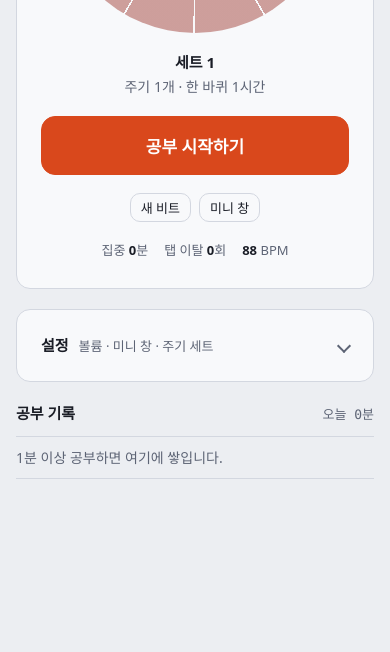
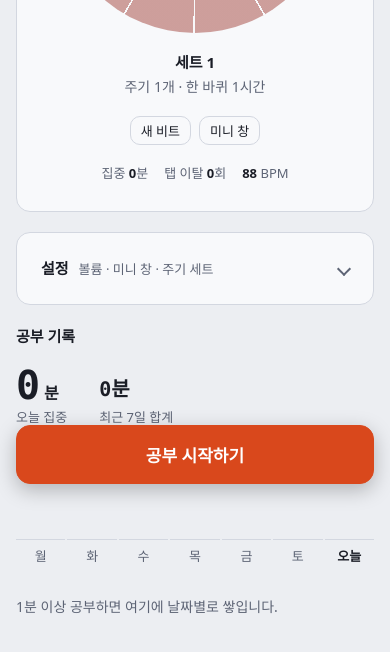
Before and after one commit to syeonggwang040/focus-drum, a plain HTML site: page index.html in a window 390 px wide. Shown: the part 348-1000 px from the top of the page. Before the commit the page ends 875 px from the top, so only its background shows below. Drawn offline with nearby package versions, Linux system fonts and the light colour scheme; a web font is replaced by a local one.

Commit message:
UI 3단계: 오늘 합계·최근 7일 그래프, 날짜별 기록, 단축키, 모바일 하단 버튼
- 오늘 집중 분과 최근 7일 합계, 7일 막대그래프(오늘 강조, 막대별 툴팁)
- 기록을 날짜별로 묶고 날짜별 합계 표시
- 스페이스바로 시작·끝내기
- 모바일에서 시작 버튼을 화면 하단에 고정

Co-Authored-By: Claude Opus 5.5 <noreply@anthropic.com>

```diff
--- a/index.html
+++ b/index.html
@@ -2,7 +2,7 @@
 <html lang="ko">
 <head>
 <meta charset="utf-8">
-<meta name="viewport" content="width=device-width, initial-scale=1">
+<meta name="viewport" content="width=device-width, initial-scale=1, viewport-fit=cover">
 <title>집중 드럼</title>
 <link rel="preconnect" href="https://fonts.googleapis.com">
 <link rel="stylesheet" href="https://fonts.googleapis.com/css2?family=Martian+Mono:wght@400;600&family=IBM+Plex+Sans+KR:wght@400;600&display=swap">
@@ -44,6 +44,11 @@ h2{font-size:15px;margin:0}
 button{font:600 15px var(--body);border-radius:10px;padding:12px 20px;cursor:pointer;border:1px solid var(--line);background:transparent;color:var(--fg)}
 button.primary{background:var(--accent);border-color:var(--accent);color:#fff}
 button.big{width:min(100%,320px);padding:16px;font-size:17px;border-radius:14px}
+/* 모바일: 시작 버튼을 엄지가 닿는 화면 하단에 고정 */
+@media (max-width:600px){
+  button.big{position:fixed;left:16px;right:16px;bottom:calc(12px + env(safe-area-inset-bottom,0px));width:auto;z-index:5;box-shadow:0 6px 20px rgba(0,0,0,.25)}
+  .wrap{padding-bottom:110px}
+}
 button:focus-visible,input:focus-visible{outline:2px solid var(--step);outline-offset:2px}
 .aux{display:flex;gap:8px;flex-wrap:wrap;justify-content:center}
 .stats{font-size:13px;color:var(--muted);display:flex;gap:16px;flex-wrap:wrap;justify-content:center;font-variant-numeric:tabular-nums}
@@ -56,9 +61,28 @@ button:focus-visible,input:focus-visible{outline:2px solid var(--step);outline-o
 .cell{width:12px;height:12px;border-radius:2px;background:var(--step-dim)}
 .cell.on{background:var(--step)}
 .cell.now{outline:1.5px solid var(--accent);outline-offset:1px}
-.log{display:grid;gap:10px}
-.log header{display:flex;justify-content:space-between;align-items:baseline;gap:12px}
-#today{font-family:var(--display);font-size:13px;color:var(--muted)}
+.log{display:grid;gap:16px}
+.summary{display:flex;gap:32px;align-items:flex-end;flex-wrap:wrap}
+.summary>div{display:grid;gap:2px}
+.big-num{font-family:var(--display);font-size:40px;font-weight:600;line-height:1;font-variant-numeric:tabular-nums}
+.big-num small{font-family:var(--body);font-size:16px;margin-left:4px}
+.mid-num{font-family:var(--display);font-size:20px;font-weight:600;font-variant-numeric:tabular-nums}
+.cap{font-size:13px;color:var(--muted)}
+/* 최근 7일 막대: 단일 계열(집중 분), 오늘만 진하게 + 값 라벨, 나머지는 툴팁 */
+.week{display:grid;grid-template-columns:repeat(7,minmax(0,1fr));gap:2px}
+.day{position:relative;display:grid;gap:6px;justify-items:center;border-radius:6px;outline-offset:2px}
+.col{height:96px;width:100%;display:flex;flex-direction:column;justify-content:flex-end;align-items:center;gap:4px;border-bottom:1px solid var(--line)}
+.bar{width:min(28px,70%);border-radius:4px 4px 0 0;background:color-mix(in srgb,var(--accent) 55%,var(--panel))}
+.today .bar{background:var(--accent)}
+.v{font-size:13px;font-weight:600;font-variant-numeric:tabular-nums}
+.d{font-size:13px;color:var(--muted)} .today .d{color:var(--fg);font-weight:600}
+.day:hover::before,.day:focus-visible::before{content:attr(data-tip);position:absolute;bottom:calc(100% + 4px);left:50%;transform:translateX(-50%);
+  white-space:nowrap;background:var(--fg);color:var(--bg);font-size:13px;padding:3px 8px;border-radius:6px;z-index:2;pointer-events:none}
+.day.l::before{left:0;transform:none} .day.r::before{left:auto;right:0;transform:none}
+.day:focus-visible{outline:2px solid var(--step)}
+#list{display:grid;gap:16px}
+#list h3{display:flex;justify-content:space-between;font-size:14px;margin:0 0 4px}
+#list h3 span{font-weight:400;color:var(--muted);font-variant-numeric:tabular-nums}
 ol{list-style:none;margin:0;padding:0;border-top:1px solid var(--line)}
 li{display:flex;justify-content:space-between;gap:12px;padding:10px 0;border-bottom:1px solid var(--line);font-variant-numeric:tabular-nums}
 li small{color:var(--muted)}
@@ -127,8 +151,13 @@ button:disabled{cursor:default;opacity:.5}
     </div>
   </details>
   <section class="log">
-    <header><h2>공부 기록</h2><span id="today">오늘 0분</span></header>
-    <ol id="list"></ol>
+    <h2>공부 기록</h2>
+    <div class="summary">
+      <div><span class="big-num"><span id="todayMin">0</span><small>분</small></span><span class="cap">오늘 집중</span></div>
+      <div><span class="mid-num" id="weekMin">0분</span><span class="cap">최근 7일 합계</span></div>
+    </div>
+    <div class="week" id="week" role="list" aria-label="최근 7일 집중 시간"></div>
+    <div id="list"></div>
   </section>
 </main>
 
@@ -361,14 +390,34 @@ const fmt = ms => { const s = Math.ceil(ms / 1000); return `${String(Math.floor(
 function load() { try { return JSON.parse(localStorage.getItem(KEY)) || []; } catch { return []; } }
 function save(list) { try { localStorage.setItem(KEY, JSON.stringify(list)); } catch {} }
 
+const DAY = ['일', '월', '화', '수', '목', '금', '토'];
+const dayKey = t => new Date(t).toDateString();
+const dayName = d => `${d.getMonth() + 1}/${d.getDate()} (${DAY[d.getDay()]})`;
 function renderLog() {
-  const list = load(), today = new Date().toDateString();
-  const mins = list.filter(s => new Date(s.start).toDateString() === today).reduce((a, s) => a + s.ms, 0) / 60000;
-  $('today').textContent = `오늘 ${Math.floor(mins)}분`;
-  $('list').innerHTML = list.length ? list.slice(-10).reverse().map(s => {
-    const d = new Date(s.start);
-    return `<li><span>${d.getMonth() + 1}/${d.getDate()} ${String(d.getHours()).padStart(2, '0')}:${String(d.getMinutes()).padStart(2, '0')}</span><span>${Math.round(s.ms / 60000)}분 <small>${s.set ? `· ${esc(s.set)} ` : ''}${s.rounds != null ? `· 집중 ${s.rounds}회 ` : ''}· 이탈 ${s.leaves}회</small></span></li>`;
-  }).join('') : '<li class="empty">1분 이상 공부하면 여기에 쌓입니다.</li>';
+  const list = load(), byDay = {};
+  for (const s of list) byDay[dayKey(s.start)] = (byDay[dayKey(s.start)] || 0) + s.ms;
+  // 오늘 포함 최근 7일, 기록 없는 날은 0
+  const days = [...Array(7)].map((_, i) => {
+    const d = new Date(); d.setHours(12, 0, 0, 0); d.setDate(d.getDate() - 6 + i);
+    return { d, min: Math.floor((byDay[d.toDateString()] || 0) / 60000) };
+  });
+  const max = Math.max(1, ...days.map(x => x.min));
+  $('todayMin').textContent = days[6].min;
+  $('weekMin').textContent = hm(days.reduce((a, x) => a + x.min, 0));
+  $('week').innerHTML = days.map((x, i) => {
+    const tip = `${dayName(x.d)} · ${hm(x.min)}`, side = i < 2 ? ' l' : i > 4 ? ' r' : '';
+    return `<div class="day${side}${i === 6 ? ' today' : ''}" role="listitem" tabindex="0" aria-label="${tip}" data-tip="${tip}">
+      <div class="col">${i === 6 && x.min ? `<span class="v">${hm(x.min)}</span>` : ''}<div class="bar" style="height:${x.min ? Math.max(4, x.min / max * 80) : 0}px"></div></div>
+      <span class="d">${i === 6 ? '오늘' : DAY[x.d.getDay()]}</span></div>`;
+  }).join('');
+  // 최근 20건을 날짜별로 묶음
+  const groups = new Map();
+  for (const s of list.slice(-20).reverse()) { const k = dayKey(s.start); groups.has(k) ? groups.get(k).push(s) : groups.set(k, [s]); }
+  $('list').innerHTML = groups.size ? [...groups].map(([k, ss]) => `<section>
+    <h3>${dayName(new Date(k))}<span>${hm(Math.floor(ss.reduce((a, s) => a + s.ms, 0) / 60000))}</span></h3>
+    <ol>${ss.map(s => { const t = new Date(s.start);
+      return `<li><span>${String(t.getHours()).padStart(2, '0')}:${String(t.getMinutes()).padStart(2, '0')}</span><span>${Math.round(s.ms / 60000)}분 <small>${s.set ? `· ${esc(s.set)} ` : ''}${s.rounds != null ? `· 집중 ${s.rounds}회 ` : ''}· 이탈 ${s.leaves}회</small></span></li>`;
+    }).join('')}</ol></section>`).join('') : '<p class="empty">1분 이상 공부하면 여기에 날짜별로 쌓입니다.</p>';
 }
 
 async function lockScreen() { try { wake = await navigator.wakeLock?.request('screen'); } catch {} }
@@ -408,6 +457,11 @@ function stop() {
 }
 
 $('toggle').onclick = () => running ? stop() : start();
+// 스페이스바로 시작·끝내기 (입력칸·버튼·접기 제목에 포커스가 있으면 그쪽 동작 우선)
+document.addEventListener('keydown', e => {
+  if (e.code !== 'Space' || e.repeat || e.target.closest?.('input, button, summary, textarea, [tabindex]')) return;
+  e.preventDefault(); running ? stop() : start();
+});
 $('regen').onclick = () => newBeat(true);
 $('pip').hidden = !('documentPictureInPicture' in window);
 $('pip').onclick = openPip;
```
